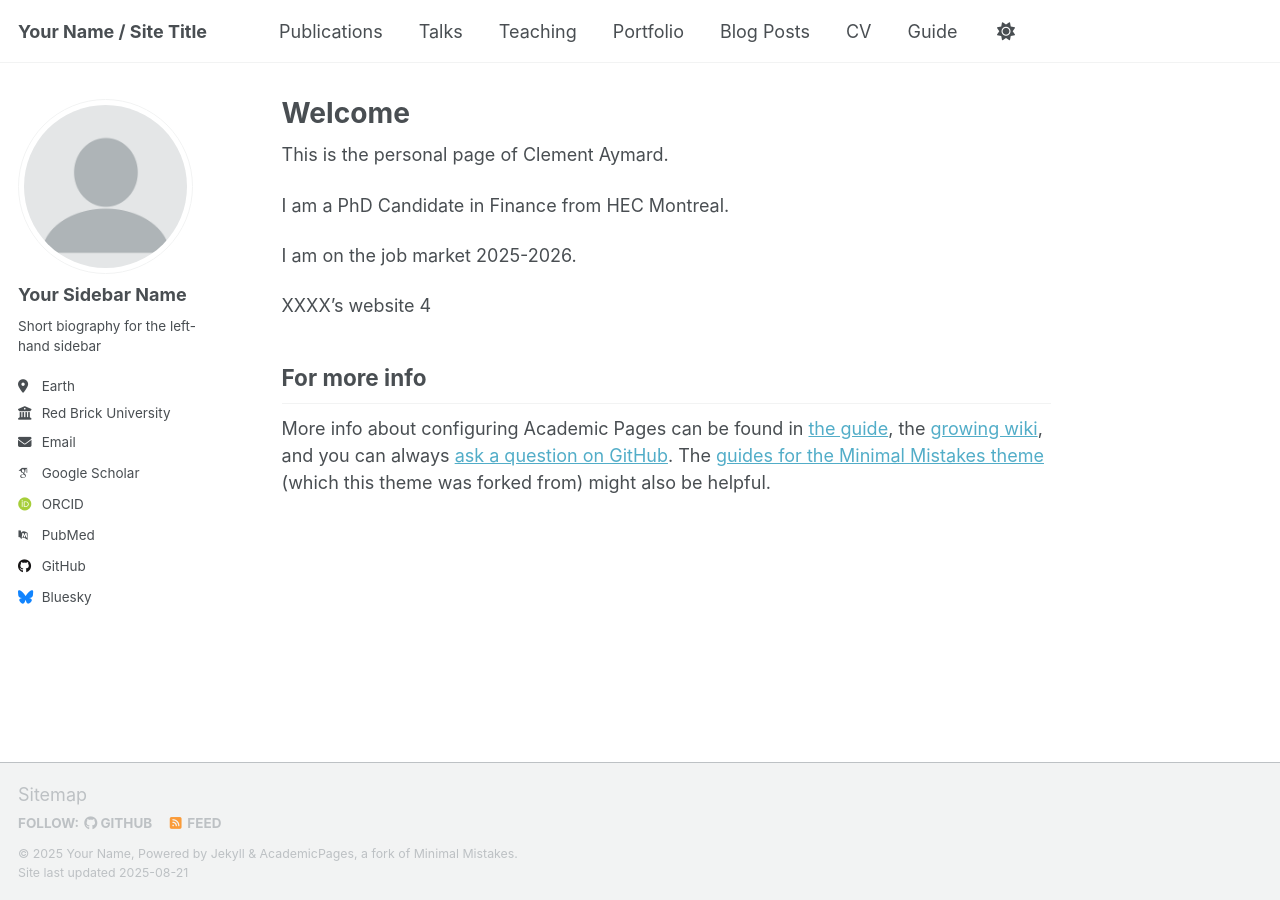
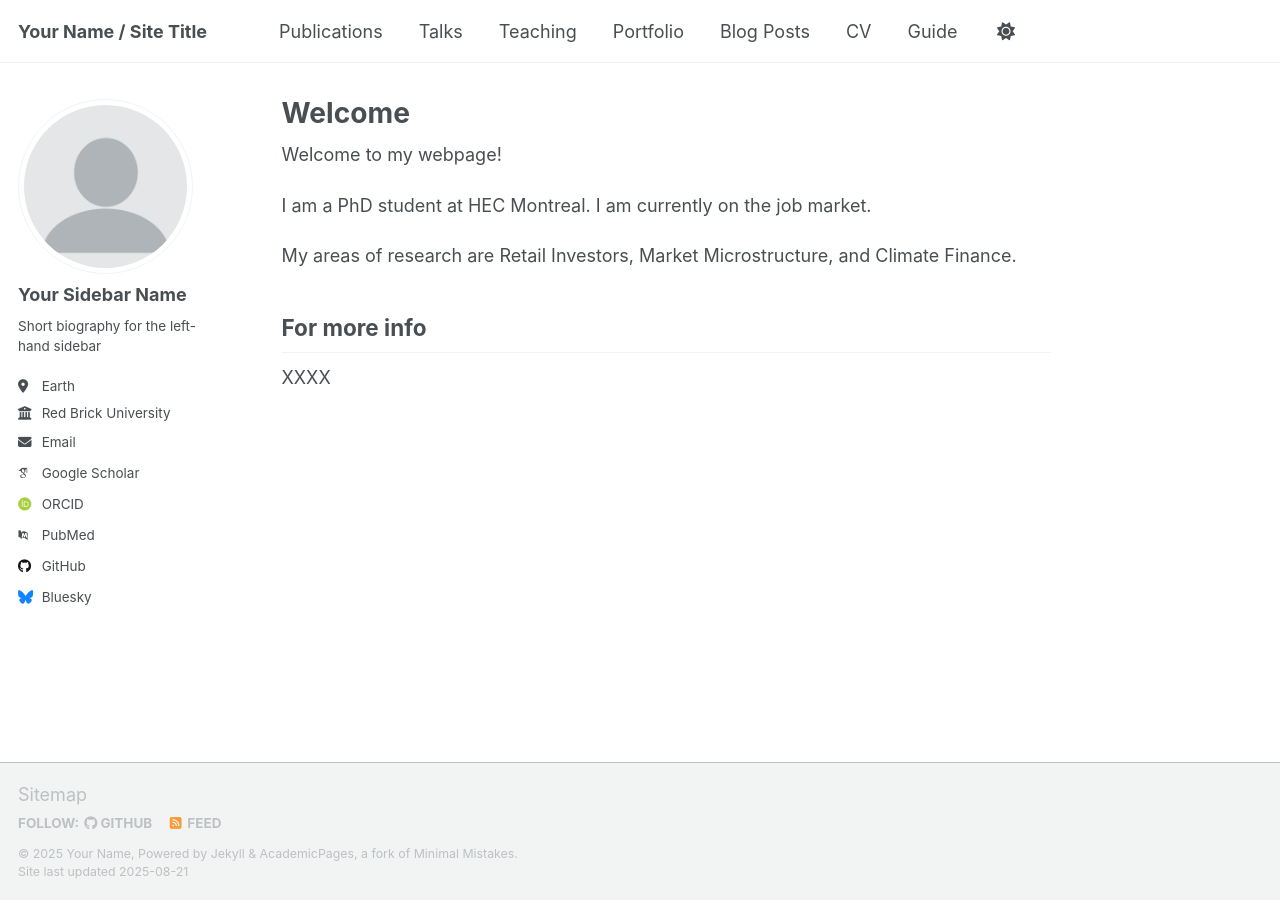
Before and after one commit to clemaymd/clemaymd.github.io, a Jekyll site: the page built from _pages/about.md, in a window 1280 px wide. Built offline with Jekyll 4.4.1, drawn with Linux system fonts in a browser that asks for light colours; some web fonts are replaced; a script that is not in the unit is left out.

Commit message:
Update about.md

```diff
--- a/_pages/about.md
+++ b/_pages/about.md
@@ -7,14 +7,12 @@ redirect_from:
   - /about.html
 ---
 
-This is the personal page of Clement Aymard.
+Welcome to my webpage!
 
-I am a PhD Candidate in Finance from HEC Montreal.
+I am a PhD student at HEC Montreal. I am currently on the job market.
 
-I am on the job market 2025-2026.
-
-XXXX's website 4
+My areas of research are Retail Investors, Market Microstructure, and Climate Finance.
 
 For more info
 ------
-More info about configuring Academic Pages can be found in [the guide](https://academicpages.github.io/markdown/), the [growing wiki](https://github.com/academicpages/academicpages.github.io/wiki), and you can always [ask a question on GitHub](https://github.com/academicpages/academicpages.github.io/discussions). The [guides for the Minimal Mistakes theme](https://mmistakes.github.io/minimal-mistakes/docs/configuration/) (which this theme was forked from) might also be helpful.
+XXXX
```
